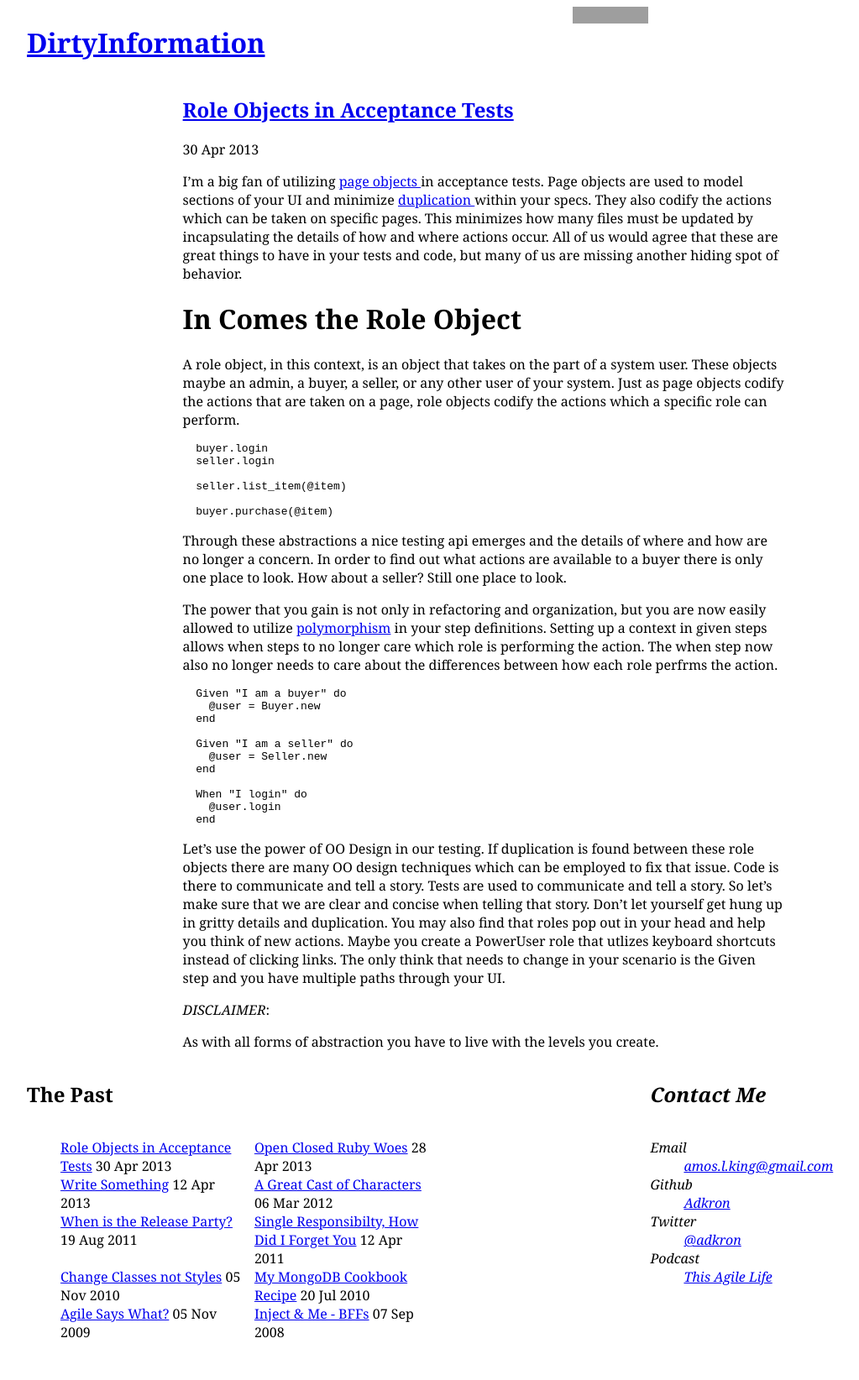
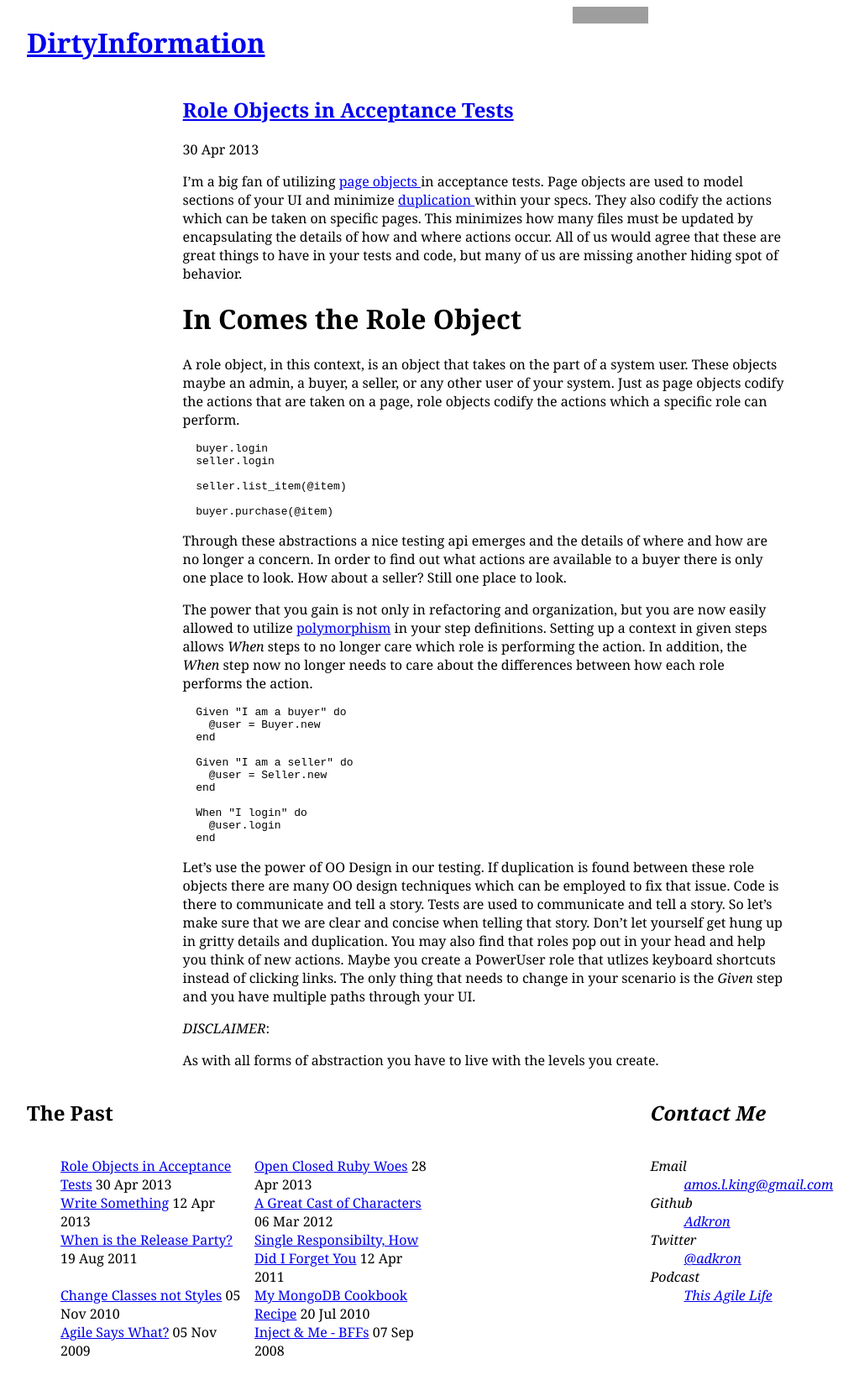
Before and after one commit to adkron/dirtyinformation.com, a Jekyll site: the page built from _posts/2013-4-30-role-objects-in-acceptance-tests.md, in a window 1280 px wide. Shown: the whole page at 84% size, without its empty margins (64-1087 px from the left). Built offline with Jekyll 4.4.1, drawn with Linux system fonts in a browser that asks for light colours; Markdown is read by kramdown in place of the engine named in the settings; before the commit the page ends 1622 px from its top, so only the background shows below that; grey boxes are pictures that could not be loaded.

Commit message:
Minor typo and style revisions

````diff
--- a/_posts/2013-4-30-role-objects-in-acceptance-tests.md
+++ b/_posts/2013-4-30-role-objects-in-acceptance-tests.md
@@ -9,7 +9,7 @@ acceptance tests. Page objects are used to model sections of your UI
 and minimize [ duplication ]( http://c2.com/cgi/wiki?DontRepeatYourself )
 within your specs. They also codify the actions which can be taken on
 specific pages. This minimizes how many files must be updated by
-incapsulating the details of how and where actions occur. All of us would
+encapsulating the details of how and where actions occur. All of us would
 agree that these are great things to have in your tests and code, but
 many of us are missing another hiding spot of behavior.
 
@@ -38,10 +38,10 @@ seller? Still one place to look.
 The power that you gain is not only in refactoring and organization, but
 you are now easily allowed to utilize
 [polymorphism](http://en.wikipedia.org/wiki/Polymorphism_%28computer_science%29)
-in your step definitions. Setting up a context in given steps allows when steps
-to no longer care which role is performing the action. The when step now
-also no longer needs to care about the differences between how each role
-perfrms the action.
+in your step definitions. Setting up a context in given steps allows _When_ steps
+to no longer care which role is performing the action. In addition, the _When_
+step now no longer needs to care about the differences between how each role
+performs the action.
 
 ```ruby
   Given "I am a buyer" do
@@ -65,8 +65,8 @@ that we are clear and concise when telling that story. Don't let yourself
 get hung up in gritty details and duplication. You may also find that
 roles pop out in your head and help you think of new actions. Maybe you
 create a PowerUser role that utlizes keyboard shortcuts instead of
-clicking links. The only think that needs to change in your scenario is
-the Given step and you have multiple paths through your UI.
+clicking links. The only thing that needs to change in your scenario is
+the _Given_ step and you have multiple paths through your UI.
 
 _DISCLAIMER_:
 
````
